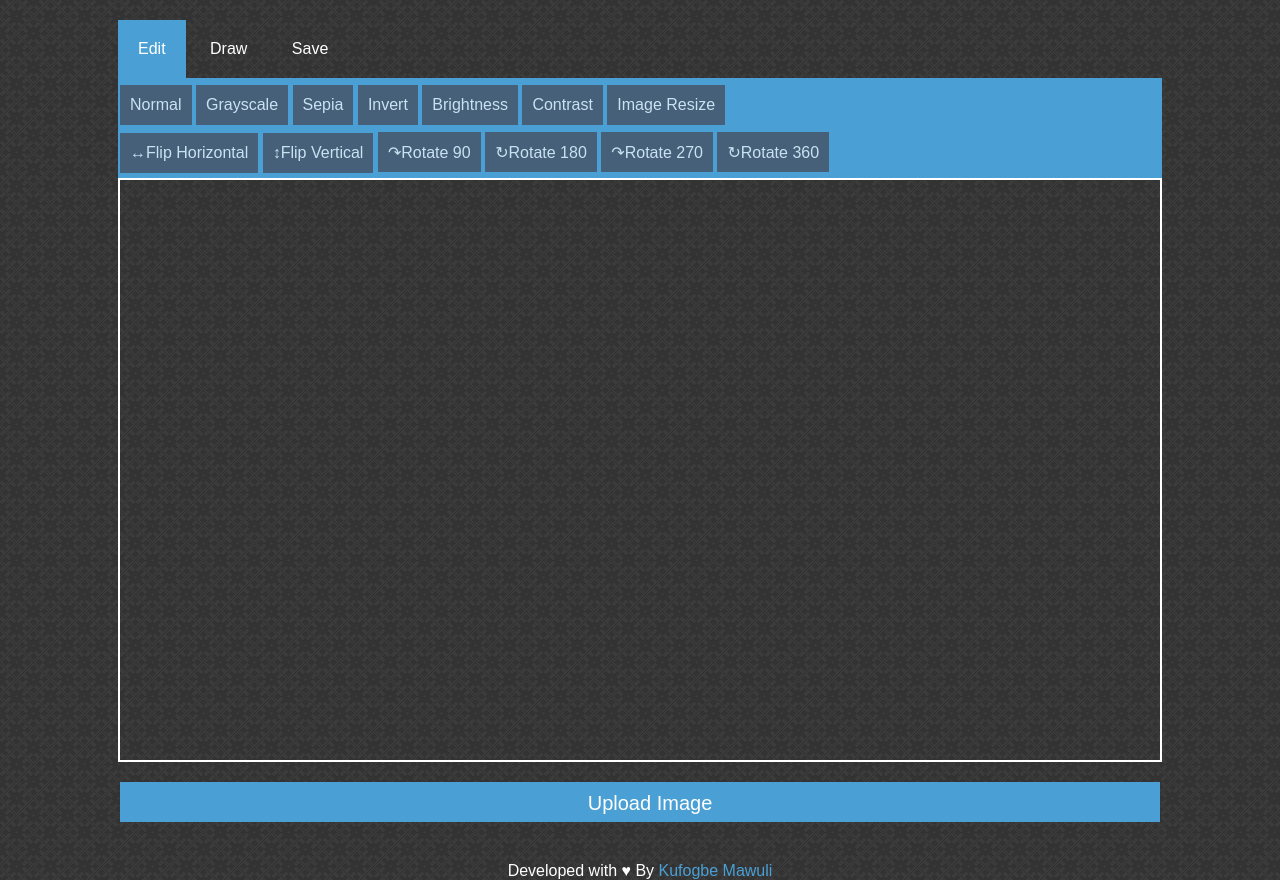
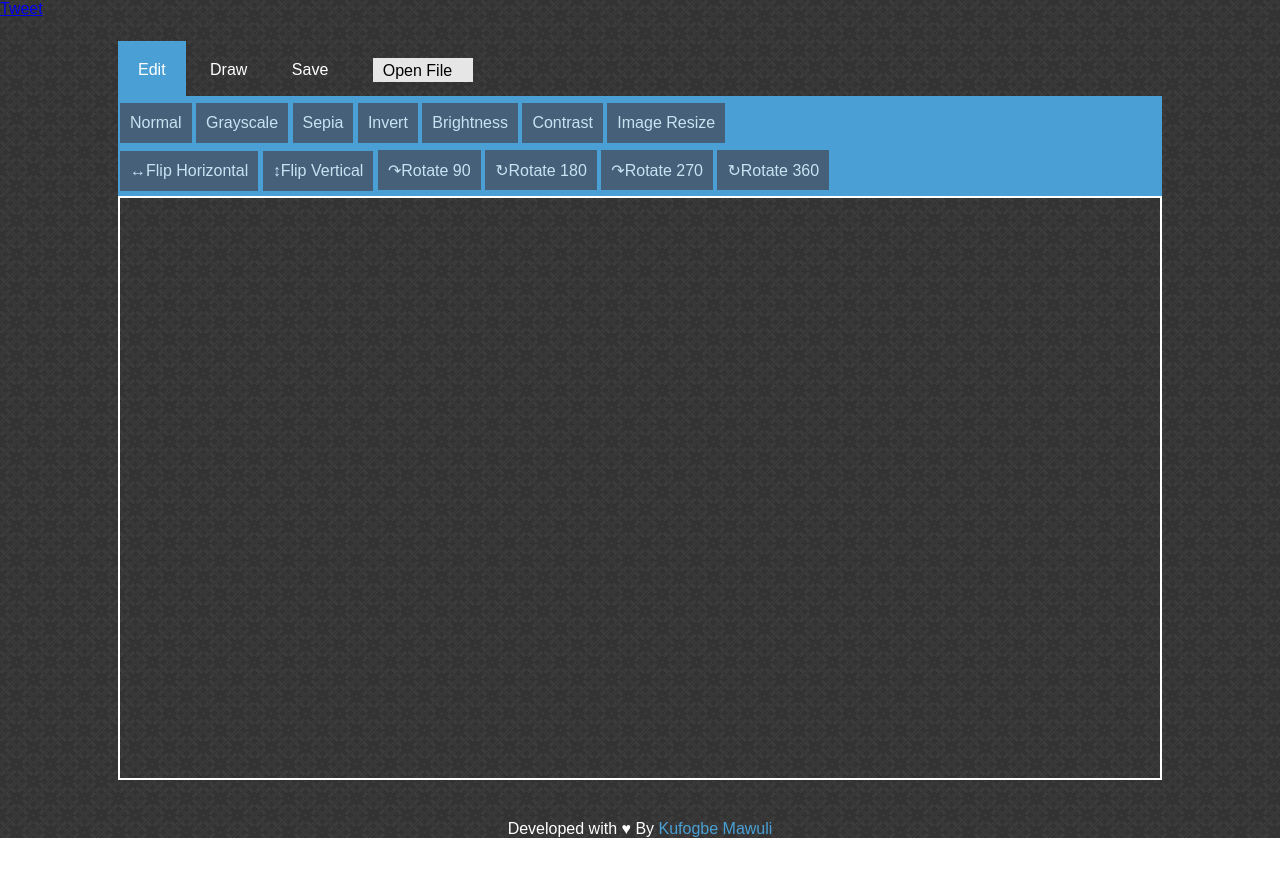
Before and after one commit to fdfk45/imageeditor, a plain HTML site: page index.html in a window 1280 px wide. After the commit the page ends 838 px from the top, so only its background shows below. Drawn offline with Linux system fonts and the light colour scheme.

Commit message:
Initial Commit

```diff
--- a/css/main.css
+++ b/css/main.css
@@ -220,28 +220,22 @@ button:disabled {
     position: relative;
 }
 
-#upload-btn {
-    display: block;
-    width: 1040px;
-    height: 40px;
-    background: #4AA0D5;
-    margin: 20px auto;
-    outline: none;
-    color: #4AA0D5;
-    cursor: pointer;
+#upload {
+    background: #e6e6e6;
+    width: 100px;
+    display: inline-block;
+    position: relative;
+    color: #000;
 }
 
-#upload-btn::before {
-    content: "Upload Image";
-    display: block;
-    background: #4AA0D5;
-    width: 1040px;
-    height: 50px;
-    text-align: center;
-    padding: 10px;
-    font-size: 20px;
-    color: #fff;
-    z-index: 100;
+#upload span {
+    position: absolute;
+    left: 10px;
+    top: 4px;
+}
+
+#upload-btn {
+    opacity: 0;
 }
 
 #loader {
--- a/index.html
+++ b/index.html
@@ -9,11 +9,12 @@
     </head>
 
       <body>
-
+          <a href="https://twitter.com/share" class="twitter-share-button" data-url="http://imageeditor.github.io" data-text="Image Editor made with Html5 Canvas API and Javascript" data-via="kufogbe_mawuli" data-size="large" data-hashtags="html5,canvas,javascript,app,editor">Tweet</a>
           <nav>
              <li><a href="#" id="edit">Edit</a></li>
              <li><a href="#" id="draw">Draw</a></li>
              <li><a href="#" id="save">Save</a></li>
+             <li><div id="upload"><span>Open File</span><input type="file" id="upload-btn"></div></li>
           </nav>
 
           <div id="edit-container">
@@ -75,8 +76,6 @@
           <canvas id="canvas" width="1040" height="580">
 
           </canvas>
-
-          <input type="file" id="upload-btn">
 
           <div id="resize-dialog">
            <span title="close" id="resize-close">&#10006;</span>
@@ -187,5 +186,7 @@
 
        <script src="js/main.js"></script>
 
+      <script>!function(d,s,id){var js,fjs=d.getElementsByTagName(s)[0],p=/^http:/.test(d.location)?'http':'https';if(!d.getElementById(id)){js=d.createElement(s);js.id=id;js.src=p+'://platform.twitter.com/widgets.js';fjs.parentNode.insertBefore(js,fjs);}}(document, 'script', 'twitter-wjs');</script>
+
       </body>
   </html>
```
